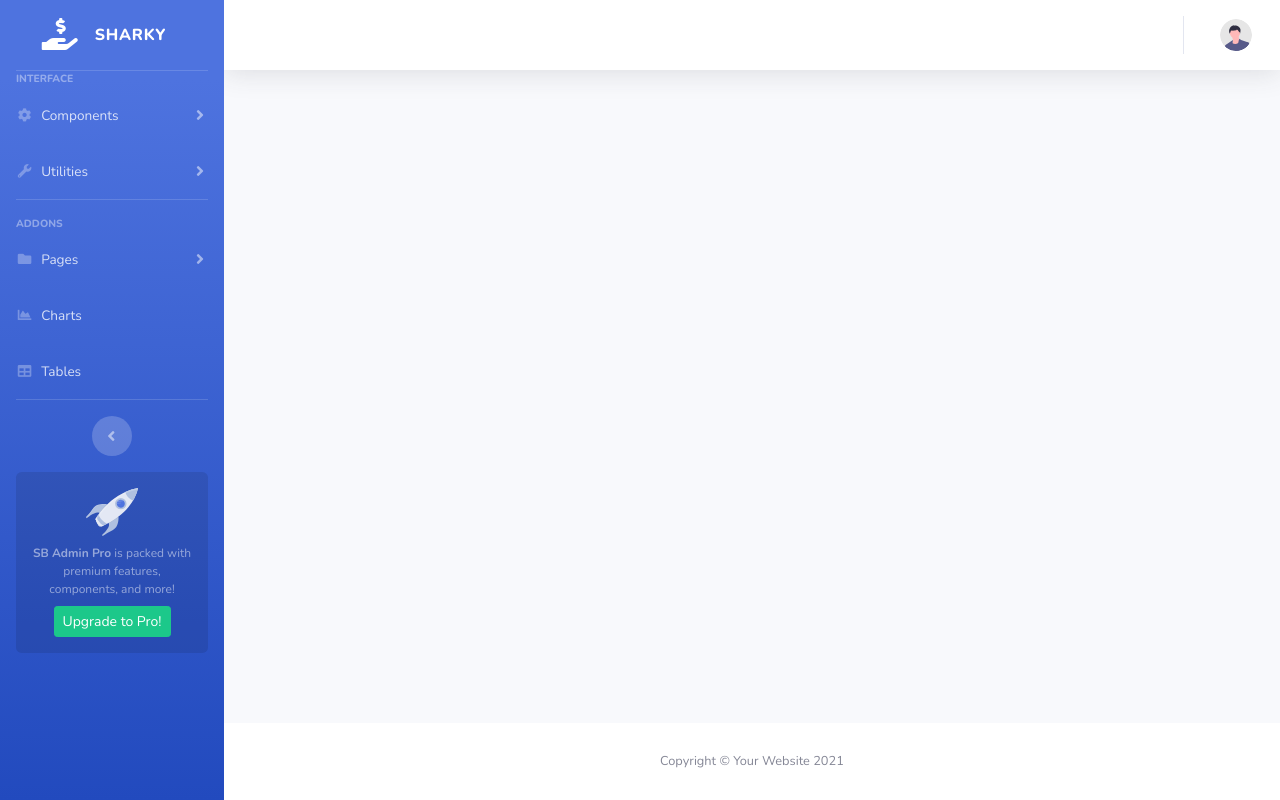
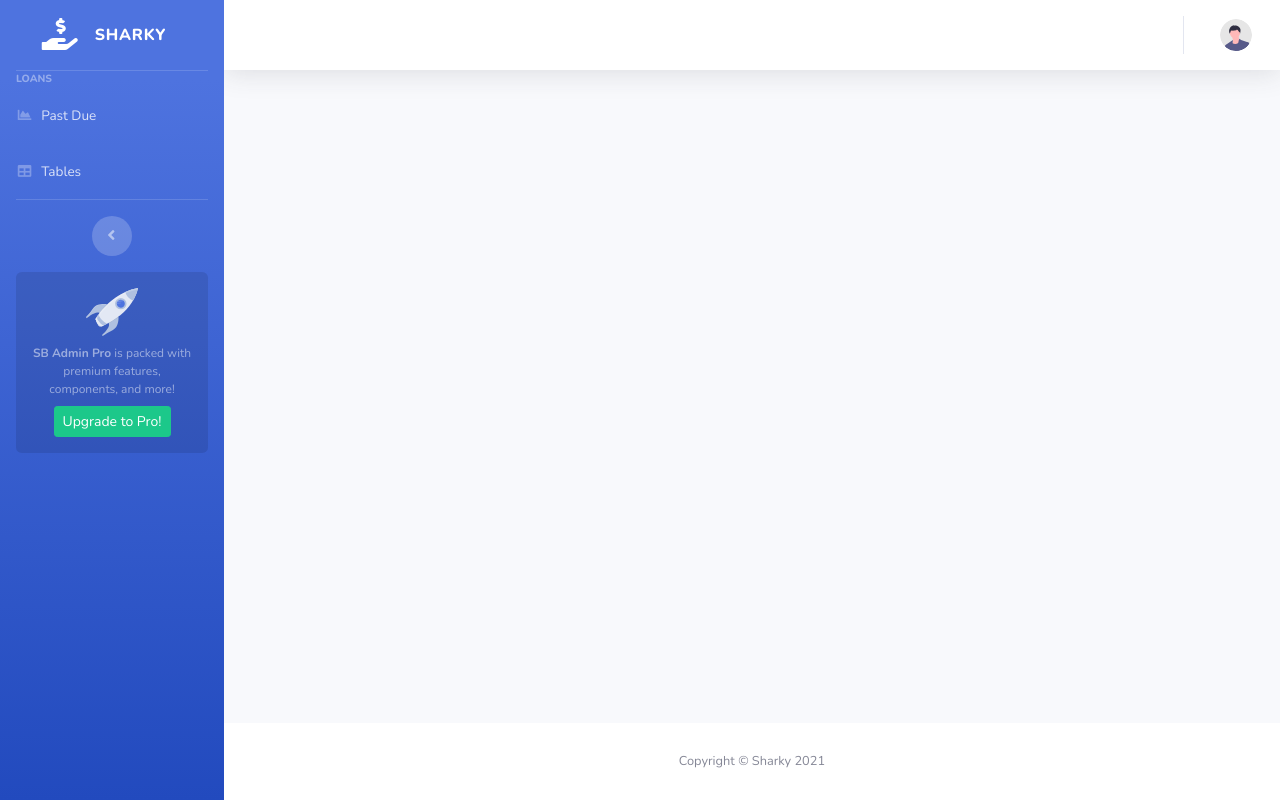
Before and after one commit to RonilRufo/sharky, a Django app: template sharky/templates/base.html in a window 1280 px wide. Run offline with Django 3.2, Linux system fonts and the light colour scheme; the template is opened without the code that fills it, so the values that code supplies are empty; some libraries are stand-ins or nearby versions.

Commit message:
Implemented past due list page

```diff
--- a/apps/lending/urls.py
+++ b/apps/lending/urls.py
@@ -3,10 +3,11 @@ URL patterns in lending app
 """
 from django.urls import path
 
-from .views import EarningsGraph, LoanSourcesGraph
+from .views import EarningsGraph, LoanSourcesGraph, PastDueList
 
 app_name = "lending"
 urlpatterns = [
     path("earnings-graph/", EarningsGraph.as_view(), name="earnings-graph"),
     path("loan-sources-graph/", LoanSourcesGraph.as_view(), name="loan-sources-graph"),
+    path("amortization/past-due/", PastDueList.as_view(), name="past-due-list"),
 ]
--- a/sharky/templates/base.html
+++ b/sharky/templates/base.html
@@ -61,78 +61,14 @@
 
             <!-- Heading -->
             <div class="sidebar-heading">
-                Interface
+                Loans
             </div>
-
-            <!-- Nav Item - Pages Collapse Menu -->
-            <li class="nav-item">
-                <a class="nav-link collapsed" href="#" data-toggle="collapse" data-target="#collapseTwo"
-                    aria-expanded="true" aria-controls="collapseTwo">
-                    <i class="fas fa-fw fa-cog"></i>
-                    <span>Components</span>
-                </a>
-                <div id="collapseTwo" class="collapse" aria-labelledby="headingTwo" data-parent="#accordionSidebar">
-                    <div class="bg-white py-2 collapse-inner rounded">
-                        <h6 class="collapse-header">Custom Components:</h6>
-                        <a class="collapse-item" href="buttons.html">Buttons</a>
-                        <a class="collapse-item" href="cards.html">Cards</a>
-                    </div>
-                </div>
-            </li>
-
-            <!-- Nav Item - Utilities Collapse Menu -->
-            <li class="nav-item">
-                <a class="nav-link collapsed" href="#" data-toggle="collapse" data-target="#collapseUtilities"
-                    aria-expanded="true" aria-controls="collapseUtilities">
-                    <i class="fas fa-fw fa-wrench"></i>
-                    <span>Utilities</span>
-                </a>
-                <div id="collapseUtilities" class="collapse" aria-labelledby="headingUtilities"
-                    data-parent="#accordionSidebar">
-                    <div class="bg-white py-2 collapse-inner rounded">
-                        <h6 class="collapse-header">Custom Utilities:</h6>
-                        <a class="collapse-item" href="utilities-color.html">Colors</a>
-                        <a class="collapse-item" href="utilities-border.html">Borders</a>
-                        <a class="collapse-item" href="utilities-animation.html">Animations</a>
-                        <a class="collapse-item" href="utilities-other.html">Other</a>
-                    </div>
-                </div>
-            </li>
-
-            <!-- Divider -->
-            <hr class="sidebar-divider">
-
-            <!-- Heading -->
-            <div class="sidebar-heading">
-                Addons
-            </div>
-
-            <!-- Nav Item - Pages Collapse Menu -->
-            <li class="nav-item">
-                <a class="nav-link collapsed" href="#" data-toggle="collapse" data-target="#collapsePages"
-                    aria-expanded="true" aria-controls="collapsePages">
-                    <i class="fas fa-fw fa-folder"></i>
-                    <span>Pages</span>
-                </a>
-                <div id="collapsePages" class="collapse" aria-labelledby="headingPages" data-parent="#accordionSidebar">
-                    <div class="bg-white py-2 collapse-inner rounded">
-                        <h6 class="collapse-header">Login Screens:</h6>
-                        <a class="collapse-item" href="login.html">Login</a>
-                        <a class="collapse-item" href="register.html">Register</a>
-                        <a class="collapse-item" href="forgot-password.html">Forgot Password</a>
-                        <div class="collapse-divider"></div>
-                        <h6 class="collapse-header">Other Pages:</h6>
-                        <a class="collapse-item" href="404.html">404 Page</a>
-                        <a class="collapse-item" href="blank.html">Blank Page</a>
-                    </div>
-                </div>
-            </li>
 
             <!-- Nav Item - Charts -->
             <li class="nav-item">
-                <a class="nav-link" href="charts.html">
+                <a class="nav-link" href="{% url 'lending:past-due-list' %}">
                     <i class="fas fa-fw fa-chart-area"></i>
-                    <span>Charts</span></a>
+                    <span>Past Due</span></a>
             </li>
 
             <!-- Nav Item - Tables -->
@@ -231,7 +167,7 @@
             <footer class="sticky-footer bg-white">
                 <div class="container my-auto">
                     <div class="copyright text-center my-auto">
-                        <span>Copyright &copy; Your Website 2021</span>
+                        <span>Copyright &copy; Sharky 2021</span>
                     </div>
                 </div>
             </footer>
```
Also changed, not shown: apps/lending/models.py (+9 -0 lines), apps/lending/templates/lending/amortization/past_due.html (added, +41 -0 lines), apps/lending/views.py (+15 -1 lines).
